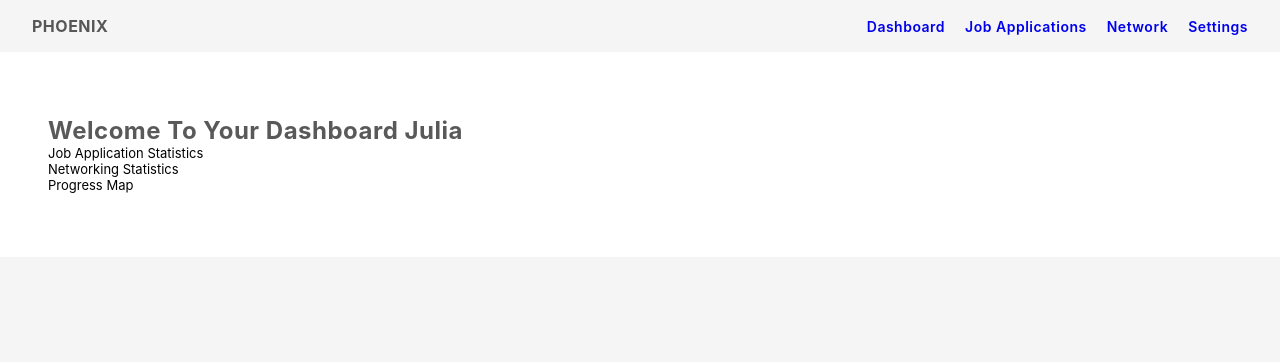
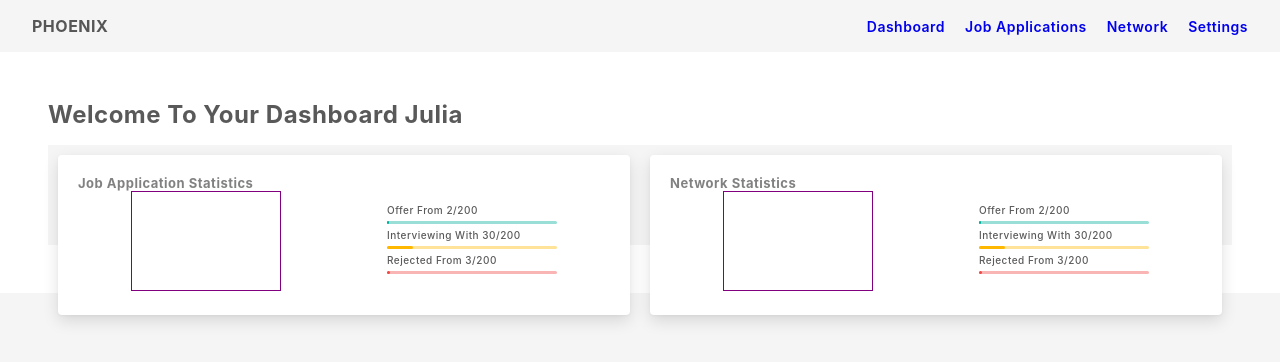
Before and after one commit to JuliaGrandury/phoenix-app-pern, a React (Create React App) app in the folder frontend/client/: page / in a window 1280 px wide. Shown: the top 362 px of the page. Built offline with nearby package versions, Linux system fonts and the light colour scheme.

Commit message:
Created Dashboard Layout, Stats Cards and Progress Bar Components

```diff
--- a/frontend/client/src/components/Dashboard/Dashboard.jsx
+++ b/frontend/client/src/components/Dashboard/Dashboard.jsx
@@ -1,27 +1,34 @@
 import styles from './Dashboard.module.css'
+import StatsCard from './StatsCard'
+import DetailedCard from './DetailedCard'
 
 const Dashboard = () => {
+
+  // Titles are Job Application Statistics and Connection/Networking Statistics
+  const statistics = [{
+    title: "Job Application Statistics",
+    categories: ["Offer From", "Interviewing With", "Rejected From"]
+  }, {
+    title: "Network Statistics",
+    categories: ["Reached Out To", "Met With", "To Reach Out To"]
+  }]
+
   return (
     <div className={styles.PageContainer}>
       <h1>Welcome to your dashboard Julia</h1>
-      <div className="top-left">Job Application Statistics</div>
-        {/* BIG STAT IN CIRCLE: JOBS APPLIED TO */}
-        {/* <h2>Job Applications</h2> */}
-        {/* Applied to .../... */}
-        {/* Interviewing with .../... */}
-        {/* Rejected from .../.... */}
-      <div className="top-right">Networking Statistics</div>
-        {/* BIG STAT IN CIRCLE: CONNECTIONS MADE */}
-        {/* <h2>Networking Statistics</h2> */}
-        {/* Reached out to .../... */}
-        {/* Met with .../... */}
-        {/*  .../.... */}
-        {/* keep track of which ones you thanked */}
-      <div className="bottom">Progress Map</div>
+
+      <div className={styles.GridContainer}>
+        <div className={styles.StatsContainer}>
+          {statistics.map((stat) => <StatsCard stat={stat} />)}
+        </div>
+
+        {/* <DetailedCard /> */}
+      </div>
+
       {/* Roadmap of the Week */}
-        {/* work on resume */}
-        {/* send to  */}
-        {/* follow up with ... */}
+      {/* work on resume */}
+      {/* send to  */}
+      {/* follow up with ... */}
     </div>
   )
 }
--- a/frontend/client/src/components/Dashboard/Dashboard.module.css
+++ b/frontend/client/src/components/Dashboard/Dashboard.module.css
@@ -1,13 +1,91 @@
 .PageContainer {
-    width: 100%;
-    padding: 4rem 3rem;
-    font-size: 13px;
+    padding: 3rem 3rem;
     background-color: white;
+}
+
+h1,
+h2,
+h3 {
+    font-size: 10px;
+    font-weight: 500;
+    letter-spacing: 0.5px;
+    color: #000000A6;
 }
 
 h1 {
     font-size: 24px;
     font-weight: 700;
-    letter-spacing: 0.5px;
-    color: #000000A6;
+    margin-bottom: 1rem;
 }
+
+.GridContainer {
+    background-color: #f5f5f5;
+    display: grid;
+    grid-template-columns: 1fr;
+    grid-template-rows: 50px 1fr 50px;
+}
+
+.StatsContainer {
+    display: flex;
+    flex-wrap: wrap;
+    align-items: center;
+}
+
+.StatsCard {
+    flex-basis: 250px;
+    flex-grow: 1;
+    margin: 10px 10px;
+    justify-content: space-around;
+    padding: 20px;
+    background-color: white;
+    height: 160px;
+    border-radius: 4px;
+    box-shadow: 0px 1px 3px rgba(0, 0, 0, .04), 0px 6px 16px rgba(0, 0, 0, .12);
+}
+
+.WidgetContainer {
+    display: flex;
+    align-items: center;
+    justify-content: space-around;
+}
+
+.CircleBar {
+    width: 150px;
+    height: 100px;
+    border: 1px solid purple;
+    display: flex;
+    align-items: center;
+    justify-content: space-between;
+}
+
+.LineBar {
+    margin: 10px 5px;
+}
+
+.GreenBar {
+    background-color: rgba(0, 175, 155, 1);
+    width: 220px;
+    height: 2px;
+    margin: 8px 0px;
+}
+
+.YellowBar {
+    background-color: #FFB800;
+    width: 220px;
+    height: 2px;
+    margin: 8px 0px;
+}
+
+.RedBar {
+    background-color: #EF4743;
+    width: 220px;
+    height: 2px;
+    margin: 8px 0px;
+}
+
+
+.DetailedCard {
+    border: 1px solid blue;
+    margin: 10px;
+    grid-gap: 10px;
+}
--- /dev/null
+++ b/frontend/client/src/components/Dashboard/DetailedCard.jsx
@@ -0,0 +1,16 @@
+
+const DetailedCard = () => {
+  return (
+    <div>
+      <h2>Roadmap</h2>
+      <ul>
+        <li>Update resume</li>
+        <li>Send resume to Alpha X Recruiter</li>
+        <li>Complete Goldman Online Assessment</li>
+        <li>Finish Siro Work From Home Assignment</li>
+      </ul>
+    </div>
+  )
+}
+
+export default DetailedCard
--- /dev/null
+++ b/frontend/client/src/components/Dashboard/ProgressBar.js
@@ -0,0 +1,40 @@
+const ProgressBar = ({ statObj }) => {
+
+    const { label, completed, total, bgColor } = statObj;
+
+    const colorPairs = {
+        'green': ['rgba(0, 175, 155, 1)', 'rgba(0, 175, 155, 0.4)'],
+        'yellow': ['rgba(255, 184, 0, 1)', 'rgba(255, 184, 0, 0.4)'],
+        'red': ['rgba(239, 71, 67, 1)', 'rgba(239, 71, 67, 0.4)']
+    }
+
+    const mainContainerStyles = {
+        width: '170px'
+    }
+
+    const backDivStyles = {
+        margin: '5px 0px',
+        height: 3,
+        width: '100%',
+        backgroundColor: `${colorPairs[bgColor][1]}`,
+        borderRadius: 20,
+    }
+
+    const frontDivStyles = {
+        height: '100%',
+        width: `${completed / total * 100}%`,
+        backgroundColor: `${colorPairs[bgColor][0]}`,
+        borderRadius: 'inherit',
+    }
+
+    return (
+        <div style={mainContainerStyles}>
+            <h3>{label} {completed}/{total}</h3>
+            <div style={backDivStyles}>
+                <div style={frontDivStyles}></div>
+            </div>
+        </div>
+    )
+}
+
+export default ProgressBar
--- /dev/null
+++ b/frontend/client/src/components/Dashboard/StatsCard.jsx
@@ -0,0 +1,58 @@
+import styles from './Dashboard.module.css'
+import ProgressBar from './ProgressBar'
+
+const StatsCard = ({ stat }) => {
+
+    const statObj = {
+        label : 'Offer From',
+        completed: 2,
+        total: 200,
+        bgColor: 'green'
+    }
+
+    const statObj2 = {
+        label : 'Interviewing With',
+        completed: 30,
+        total: 200,
+        bgColor: 'yellow'
+    }
+
+    const statObj3 = {
+        label : 'Rejected From',
+        completed: 3,
+        total: 200,
+        bgColor: 'red'
+    }
+
+    return (
+        <div className={styles.StatsCard}>
+            <h2>{stat.title}</h2>
+            <div className={styles.WidgetContainer}>
+                <div className={styles.CircleBar}></div>
+                <div className={styles.LineBars}>
+
+                     {/* Example Progress Bar */}
+                        {/* Pass in Label, value, total and bgcolor */}
+                        <ProgressBar statObj={statObj}/>
+                        <ProgressBar statObj={statObj2}/>
+                        <ProgressBar statObj={statObj3}/>
+
+                    {/* <div className={styles.LineBar}>
+                        <h3>{stat.categories[0]} 42/100</h3>
+                        <div className={styles.GreenBar}></div>
+                    </div> */}
+                    {/* <div className={styles.LineBar}>
+                        <h3>{stat.categories[1]}</h3>
+                        <div className={styles.YellowBar}></div>
+                    </div> */}
+                    {/* <div className={styles.LineBar}>
+                        <h3>{stat.categories[2]}</h3>
+                        <div className={styles.RedBar}></div>
+                    </div> */}
+                </div>
+            </div>
+        </div>
+    )
+}
+
+export default StatsCard
--- a/frontend/client/src/components/JobBoard/JobBoard.jsx
+++ b/frontend/client/src/components/JobBoard/JobBoard.jsx
@@ -109,8 +109,8 @@ const JobBoard = () => {
       <div className={styles.JobSearchDetails}>
         <div className={styles.topLeft}><h1>My Job Applications</h1></div>
         <div className={styles.topRight}>
-          <h2>Started 3 months ago on Aug 9, 2022</h2>
-          <h2>for Full Stack Software Engineer role</h2>
+          <h2>Started <span style={{"text-decoration": "underline"}}>3 months ago</span> on Aug 9, 2022</h2>
+          <h2>for <span style={{"text-decoration": "underline"}}>Full Stack Software Engineer</span> role</h2>
         </div>
       </div>
 
--- a/frontend/client/src/components/JobBoard/JobBoard.module.css
+++ b/frontend/client/src/components/JobBoard/JobBoard.module.css
@@ -1,10 +1,8 @@
 .PageContainer {
-    width: 100%;
-    padding: 4rem 3rem;
+    padding: 3rem 3rem;
     font-size: 13px;
     background-color: white;
 }
-
 
 /* STYLING OF TOP DIV WITH JOB SEARCH HEADERS*/
 h1 {
--- a/frontend/client/src/components/NetworkGraph/NetworkGraph.module.css
+++ b/frontend/client/src/components/NetworkGraph/NetworkGraph.module.css
@@ -1,6 +1,5 @@
 .PageContainer {
-    width: 100%;
-    padding: 4rem 3rem;
+    padding: 3rem 3rem;
     font-size: 13px;
     background-color: white;
 }
--- a/frontend/client/src/components/Settings/Settings.module.css
+++ b/frontend/client/src/components/Settings/Settings.module.css
@@ -1,6 +1,5 @@
 .PageContainer {
-    width: 100%;
-    padding: 4rem 3rem;
+    padding: 3rem 3rem;
     font-size: 13px;
     background-color: white;
 }
```
Also changed, not shown: 1 other file (tests, documents, lock files or other folders).
